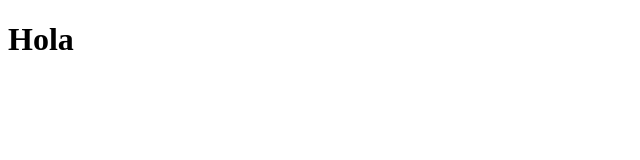
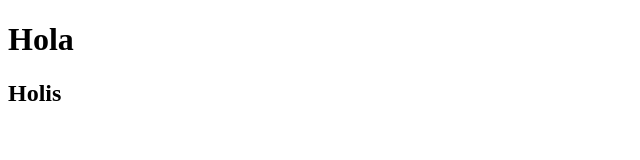
Before and after one commit to FrancoAlvarez100822/repositorioGit, a plain HTML site: page index.html in a window 1280 px wide. Shown: the full height of the page, 0-640 px from the left. Drawn offline with Linux system fonts and the light colour scheme.

Commit message:
Segundo cambio

```diff
--- a/index.html
+++ b/index.html
@@ -8,5 +8,6 @@
 </head>
 <body>
     <h1 class="h1">Hola</h1>
+    <h2>Holis</h2>
 </body>
 </html>
```
